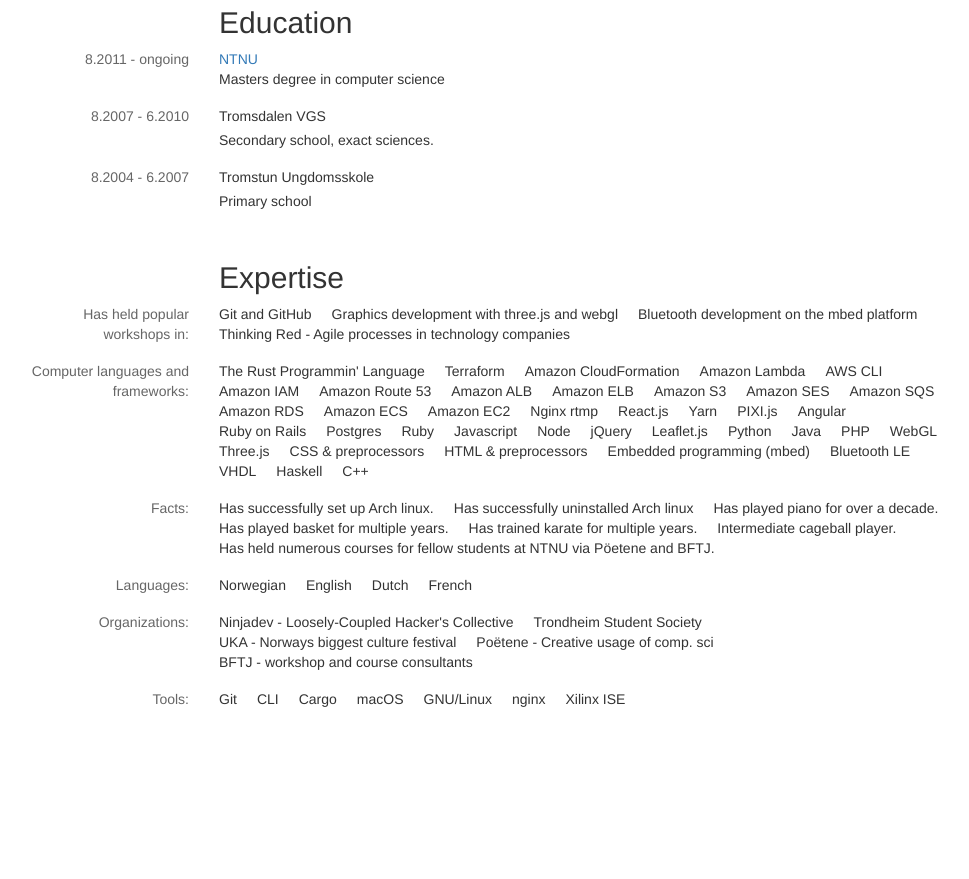
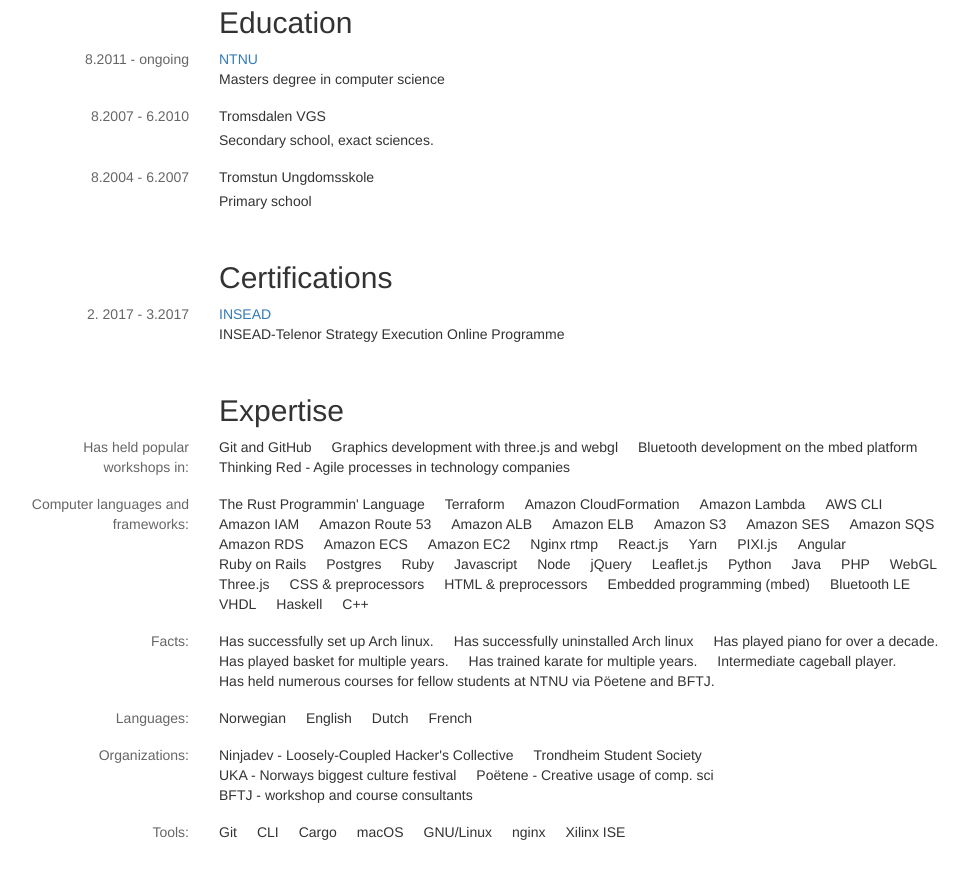
Before and after one commit to aleksanb/burkow, a Jekyll site: the page built from index.html, in a window 1280 px wide and 900 px high, scrolled down 2531 px. Shown: the top 879 px of the window, without its empty margins (46-1015 px from the left). Built offline with Jekyll 4.4.1, drawn with Linux system fonts in a browser that asks for light colours; nearby versions of some CDN libraries; before the commit the page ends 3298 px from its top, so only the background shows below that.

Commit message:
Add INSEAD-Telenor Strategy Execution Online Programme

```diff
--- a/_data/categories.yml
+++ b/_data/categories.yml
@@ -187,3 +187,10 @@
     - when: 8.2004 - 6.2007
       where: Tromstun Ungdomsskole
       description: Primary school
+
+- title: Certifications
+  entries:
+    - when: 2. 2017 - 3.2017
+      where: INSEAD
+      description: INSEAD-Telenor Strategy Execution Online Programme
+      url: //www.insead.edu/
```
